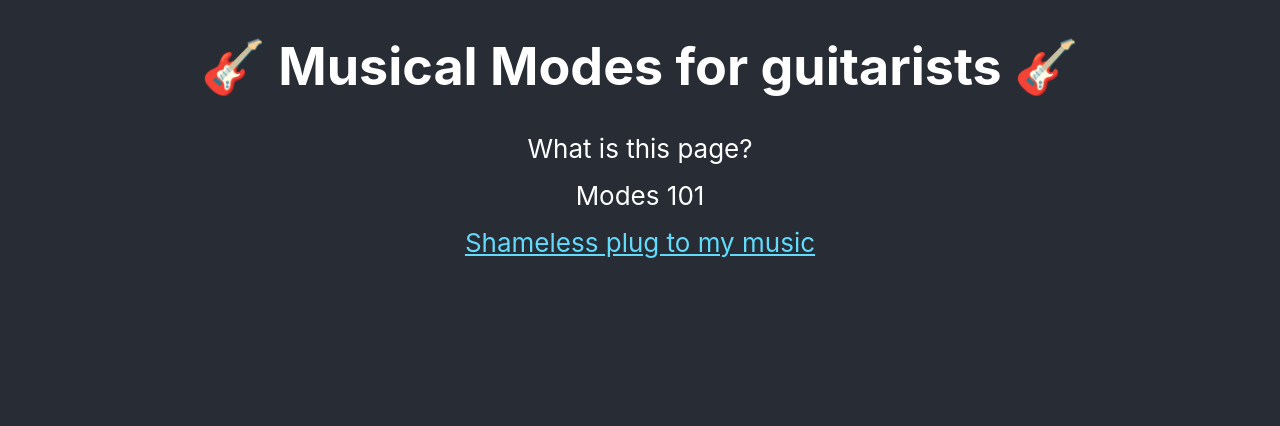
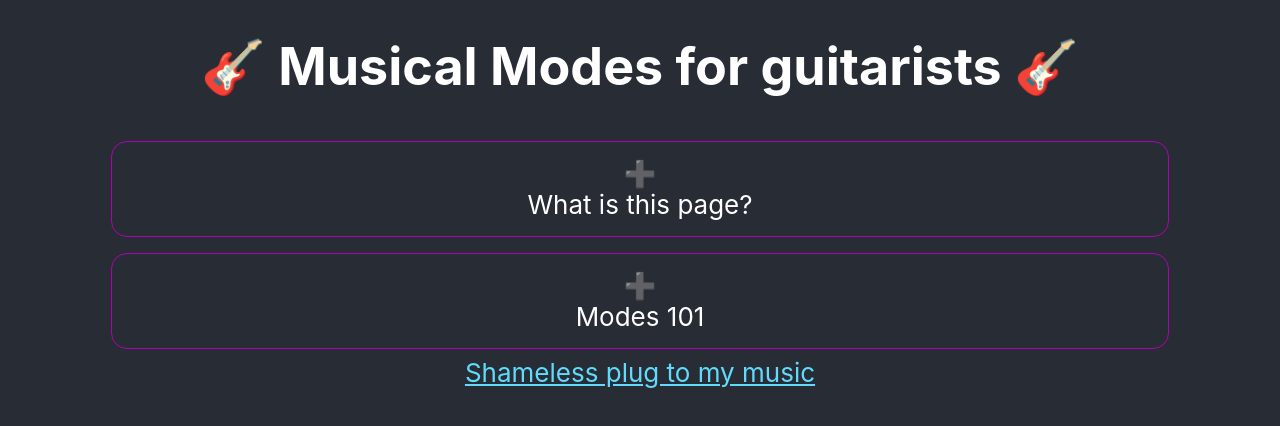
Before and after one commit to aNerdInTheHand/modes, a React (Create React App) app: page / in a window 1280 px wide. Shown: the top 426 px of the page. Built offline with nearby package versions, Linux system fonts and the light colour scheme.

Commit message:
some sections, collapsy bits and funny colour names

```diff
--- a/src/App.css
+++ b/src/App.css
@@ -24,7 +24,12 @@
 }
 
 .section {
-  margin-bottom: 1rem;
+  margin: 0.5rem;
+  padding: 1rem;
+  border: 1px solid white;
+  border-radius: 1rem;
+  width: 90%;
+  max-width: 1024px;
 }
 
 @keyframes App-logo-spin {
--- /dev/null
+++ b/src/components/Page.js
@@ -0,0 +1,31 @@
+import React, { useState } from 'react'
+
+const Page = props => {
+  const [showContent, setShowContent] = useState(false)
+  const collapseSymbol = '➖'
+  const expandSymbol = '➕'
+  const borderColor = showContent ? '#bada55' : '#b000b5'
+  const style = { border: `1px solid ${borderColor}`}
+  return (
+    <div
+      className='section' onClick={() => setShowContent(!showContent)}
+      style={style}
+      >
+      <span
+        className='expand-collapse'
+        role='img'
+        aria-label='expand or collapse'
+      >
+        {showContent ? collapseSymbol : expandSymbol}
+      </span>
+      <div>
+        {showContent
+          ? props.content()
+          : props.title()
+        }
+      </div>
+    </div>
+  )
+}
+
+export default Page
--- a/src/pages/About.js
+++ b/src/pages/About.js
@@ -1,26 +1,22 @@
-import React, { useState } from 'react'
+import React from 'react'
+import Page from '../components/Page'
 
-const About = props => {
-  const [showContent, setShowContent] = useState(false)
-  return (
-    <div className='section'>
-      <div onClick={() => setShowContent(!showContent)}>
-        {showContent
-          ? returnContent()
-          : returnTitle()
-        }
-      </div>
-    </div>
-  )
-}
+const About = () => <Page content={() => content()} title={() => title()} />
 
-const returnContent = () => (
-  <p>
-    So what are modes? Well, Wikipedia defines a mode as <cite>a type of musical scale coupled with a set of characteristic melodic behaviors</cite>.
+const content = () => (
+  <div className=''>
+    So what are modes? Well, Wikipedia defines a mode as <blockquote citation=''>a type of musical scale coupled with a set of characteristic melodic behaviors</blockquote>.
     That sounds easy enough, but it's the <i>second</i> part of that definition that often gets overlooked. I'll explain why this is important, but first, we'll look at the modes as scales.
-  </p>
+    A scale is just a series of notes defined by the interval (either a tone or a semitone) between each step.
+    The modes of the major scale are simply, when taken in isolation, the notes of the major scale starting from each degree of the scale.
+    If we start with a C major scale, this means that every mode will have the same notes (C, D, E, F, G, A, B), but the interval breakdown of the scale will be different.
+  </div>
 )
 
-const returnTitle = () => <div class='subtitle'>Modes 101</div>
+// const ionian = () => (
+//   <div className=''></div>
+// )
+
+const title = () => <div className='subtitle'>Modes 101</div>
 
 export default About
--- a/src/pages/Intro.js
+++ b/src/pages/Intro.js
@@ -1,20 +1,9 @@
-import React, { useState } from 'react'
+import React from 'react'
+import Page from '../components/Page'
 
-const About = props => {
-  const [showContent, setShowContent] = useState(false)
-  return (
-    <div className='section'>
-      <div onClick={() => setShowContent(!showContent)}>
-        {showContent
-          ? returnContent()
-          : returnTitle()
-        }
-      </div>
-    </div>
-  )
-}
+const Intro = props => <Page content={() => content()} title={() => title()}></Page>
 
-const returnContent = () => (
+const content = () => (
   <p>
     Modes can be a confusing aspect of music theory, particularly when approaching them as a guitarist who has been used to simply learning scales. Ok, one scale, the trusty minor pentatonic. Maybe the blues scale. Natural minor if you want to get fancy.
     Then one day you hear somebody talking about 'modes'. <i>Modes</i> you think. Sounds interesting. So you search <a
@@ -29,6 +18,6 @@ const returnContent = () => (
   </p>
 )
 
-const returnTitle = () => <div class='subtitle'>What is this page?</div>
+const title = () => <div className='subtitle'>What is this page?</div>
 
-export default About
+export default Intro
```
Also changed, not shown: src/App.js (+5 -5 lines), src/components/Player.js (added, +35 -0 lines).
